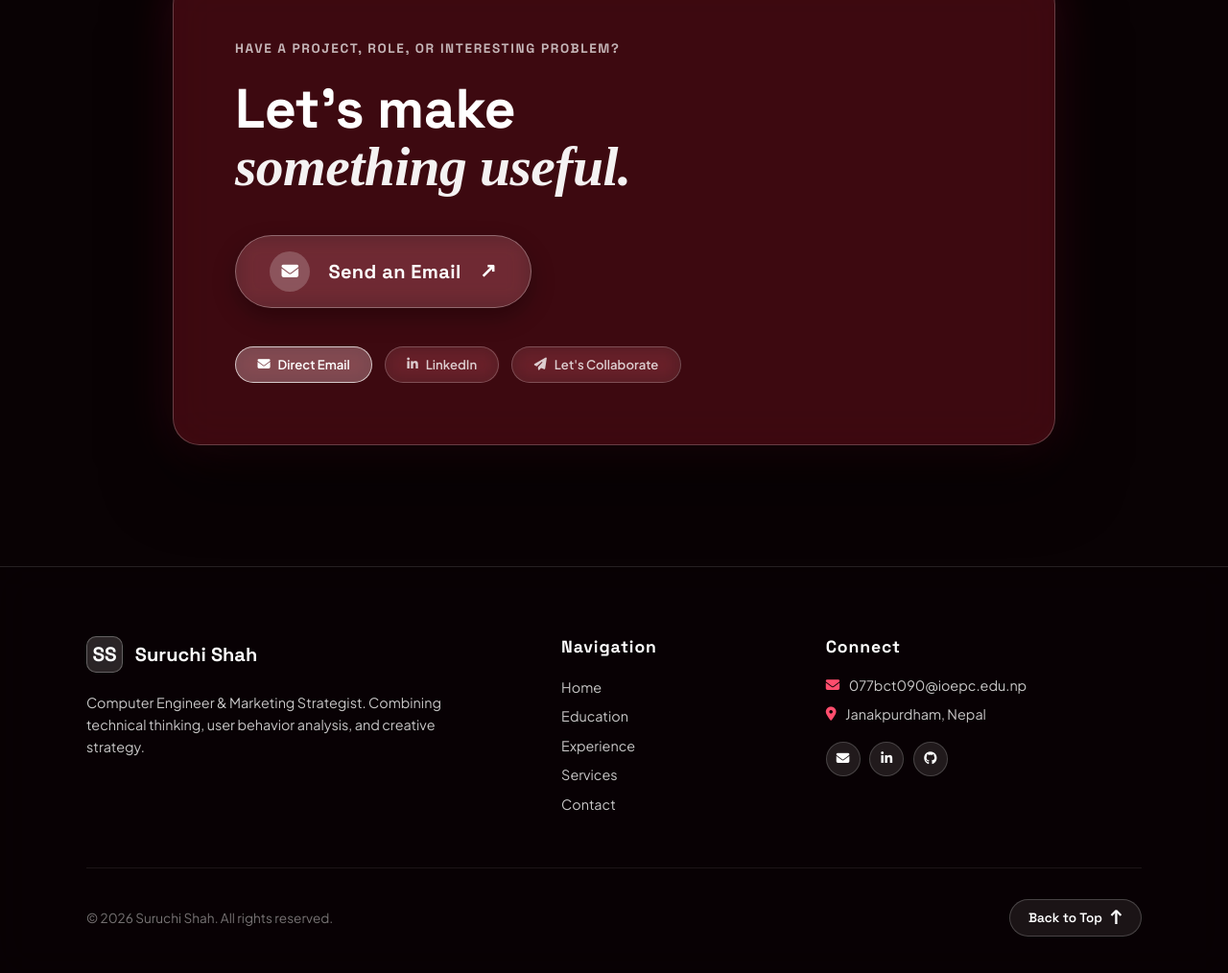
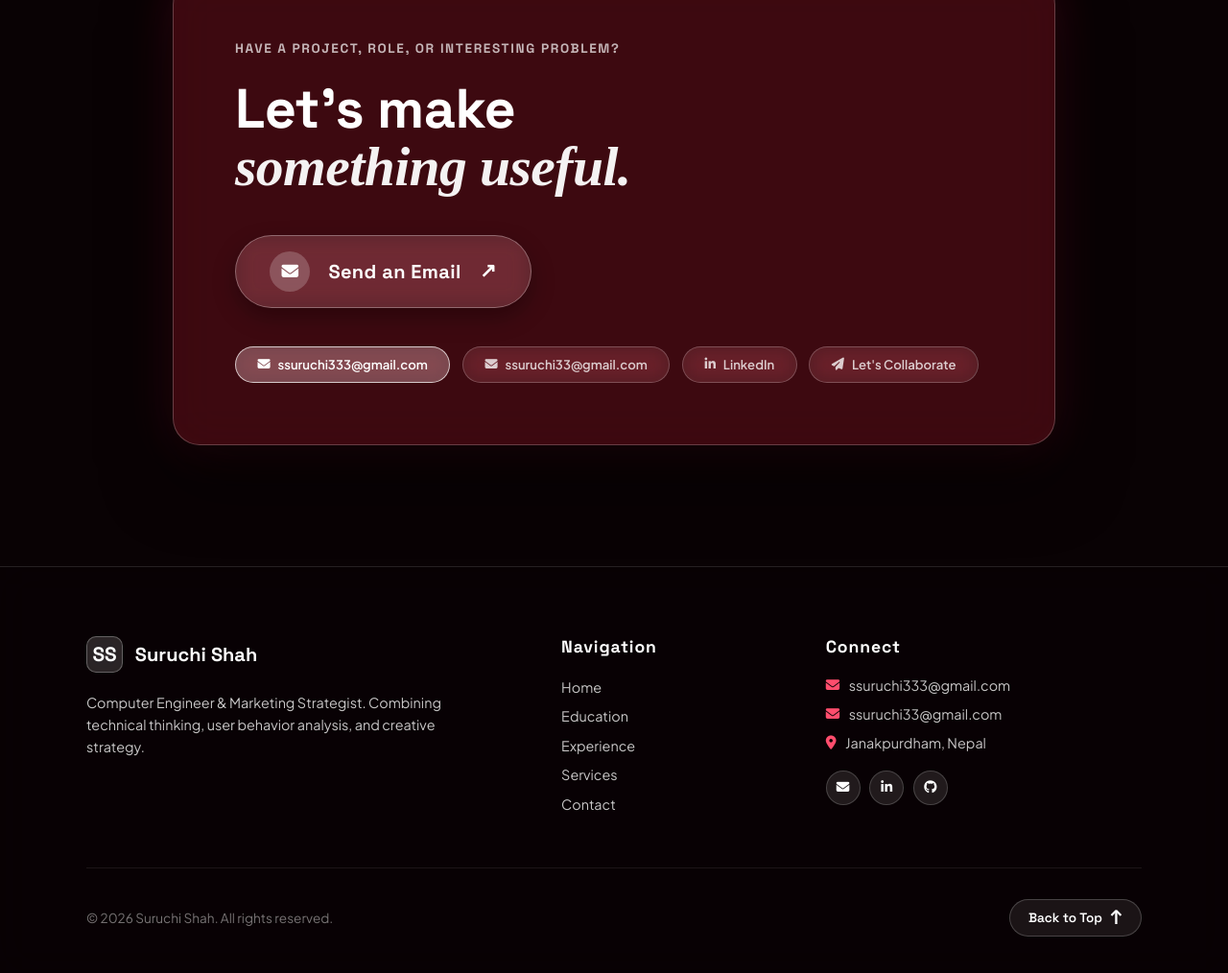
Before and after one commit to Suruchishah/Protfolio, a plain HTML site: page index.html in a window 1280 px wide. Shown: the part 3733-4747 px from the top of the page at 96% size. Drawn offline with Linux system fonts and the light colour scheme.

Commit message:
Replace university email with ssuruchi333@gmail.com and add ssuruchi33@gmail.com

```diff
--- a/index.html
+++ b/index.html
@@ -55,7 +55,7 @@
             <a href="#services" class="nav-item">SERVICES</a>
             <a href="#contact" class="nav-item">CONTACT</a>
             <div class="social-icons">
-                <a href="mailto:077bct090@ioepc.edu.np" aria-label="Send Email"><i class="fa-solid fa-envelope"></i></a>
+                <a href="mailto:ssuruchi333@gmail.com" aria-label="Send Email"><i class="fa-solid fa-envelope"></i></a>
                 <a href="https://www.linkedin.com/in/suruchi-shah-106510231/" target="_blank" aria-label="LinkedIn"><i
                         class="fa-brands fa-linkedin-in"></i></a>
                 <a href="https://github.com/Suruchishah" target="_blank" aria-label="GitHub"><i
@@ -301,8 +301,8 @@
 
                     <!-- Embedded Email Icon CTA Button -->
                     <div class="contact-email-wrapper">
-                        <a href="mailto:077bct090@ioepc.edu.np" class="contact-email-icon-btn"
-                            aria-label="Send Email to 077bct090@ioepc.edu.np">
+                        <a href="mailto:ssuruchi333@gmail.com" class="contact-email-icon-btn"
+                            aria-label="Send Email to ssuruchi333@gmail.com">
                             <span class="email-icon-circle"><i class="fa-solid fa-envelope"></i></span>
                             <span class="email-btn-text">Send an Email</span>
                             <span class="arrow-symbol">↗</span>
@@ -310,8 +310,10 @@
                     </div>
 
                     <div class="contact-footer-pills">
-                        <a href="mailto:077bct090@ioepc.edu.np" class="contact-pill active"><i
-                                class="fa-solid fa-envelope"></i> Direct Email</a>
+                        <a href="mailto:ssuruchi333@gmail.com" class="contact-pill active"><i
+                                class="fa-solid fa-envelope"></i> ssuruchi333@gmail.com</a>
+                        <a href="mailto:ssuruchi33@gmail.com" class="contact-pill"><i
+                                class="fa-solid fa-envelope"></i> ssuruchi33@gmail.com</a>
                         <a href="https://www.linkedin.com/in/suruchi-shah-106510231/" target="_blank" class="contact-pill"><i
                                 class="fa-brands fa-linkedin-in"></i> LinkedIn</a>
                         <a href="#" class="contact-pill"><i class="fa-solid fa-paper-plane"></i> Let's Collaborate</a>
@@ -353,14 +355,17 @@
                 <div class="footer-contact-col">
                     <h4 class="footer-col-title">Connect</h4>
                     <p class="footer-email-text">
-                        <i class="fa-solid fa-envelope"></i> 077bct090@ioepc.edu.np
+                        <i class="fa-solid fa-envelope"></i> <a href="mailto:ssuruchi333@gmail.com">ssuruchi333@gmail.com</a>
+                    </p>
+                    <p class="footer-email-text">
+                        <i class="fa-solid fa-envelope"></i> <a href="mailto:ssuruchi33@gmail.com">ssuruchi33@gmail.com</a>
                     </p>
                     <p class="footer-location-text">
                         <i class="fa-solid fa-location-dot"></i> Janakpurdham, Nepal
                     </p>
 
                     <div class="footer-socials">
-                        <a href="mailto:077bct090@ioepc.edu.np" aria-label="Email"><i
+                        <a href="mailto:ssuruchi333@gmail.com" aria-label="Email"><i
                                 class="fa-solid fa-envelope"></i></a>
                         <a href="https://www.linkedin.com/in/suruchi-shah-106510231/" target="_blank" aria-label="LinkedIn"><i
                                 class="fa-brands fa-linkedin-in"></i></a>
--- a/studio/schemas/contact.js
+++ b/studio/schemas/contact.js
@@ -19,7 +19,7 @@ export default {
       name: 'email',
       title: 'Email Address',
       type: 'string',
-      initialValue: '077bct090@ioepc.edu.np',
+      initialValue: 'ssuruchi333@gmail.com',
       validation: (Rule) => Rule.required(),
     },
     {
--- a/style.css
+++ b/style.css
@@ -1116,6 +1116,16 @@ body.nav-open {
     color: #ff4d6d;
 }
 
+.footer-email-text a {
+    color: inherit;
+    text-decoration: none;
+    transition: color 0.2s ease;
+}
+
+.footer-email-text a:hover {
+    color: #ffffff;
+}
+
 .footer-socials {
     display: flex;
     gap: 0.6rem;
```
